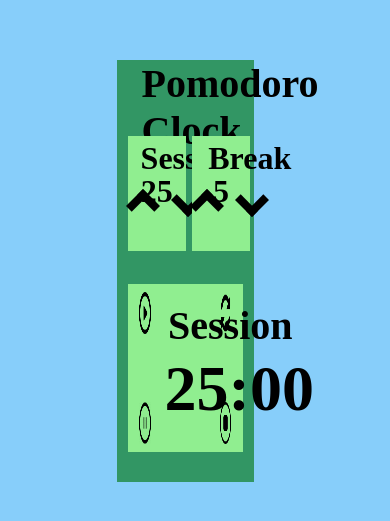
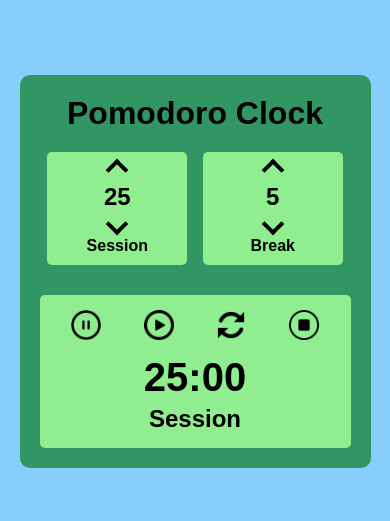
Before and after one commit to ForgeMaster132/Pomodoro_Clock, a plain HTML site: page index.html in a window 390 px wide. Shown: the part 151-672 px from the top of the page. Drawn offline with Linux system fonts and the light colour scheme.

Commit message:
Make layout responsive with flexbox

```diff
--- a/index.html
+++ b/index.html
@@ -1,33 +1,39 @@
 <!DOCTYPE html>
 <html>
 <head>
+    <meta charset="UTF-8">
+    <meta name="viewport" content="width=device-width, initial-scale=1.0">
     <link href="stylesheet.css" rel="stylesheet" type="text/css">
-        <title> Pomodoro Clock </title>
+    <title>Pomodoro Clock</title>
 </head>
 <body>
     <div id="clock">
-            <h1 id="clock-name"> Pomodoro Clock </h1>
+        <h1 id="clock-name">Pomodoro Clock</h1>
+        <div id="settings">
             <div class="setting-block" id="session">
+                <i class="up-arrow" id="session-up-arrow"></i>
                 <h1 class="set-number" id="session-set-number">25</h1>
-                    <i class="up-arrow" id="session-up-arrow"> </i>
-                        <h1 id="set-session-heading"> Session </h1>
-                    <i class="down-arrow" id="session-down-arrow"> </i>
+                <i class="down-arrow" id="session-down-arrow"></i>
+                <h1 class="set-heading" id="set-session-heading">Session</h1>
             </div>
             <div class="setting-block" id="break">
+                <i class="up-arrow" id="break-up-arrow"></i>
                 <h1 class="set-number" id="break-set-number">5</h1>
-                    <i class="up-arrow" id="break-up-arrow"> </i>
-                        <h1 id="set-break-heading"> Break </h1>
-                    <i class="down-arrow" id="break-down-arrow"> </i>
+                <i class="down-arrow" id="break-down-arrow"></i>
+                <h1 class="set-heading" id="set-break-heading">Break</h1>
+            </div>
         </div>
         <div id="display">
-                    <img class="button" id="pause" src="Images/pause.png"> </img>
-                    <img class="button" id="play" src="Images/play.png"> </img>
-                    <img class="button" id="refresh" src="Images/refresh.png"> </img>
-                    <img class="button" id="stop" src="Images/stop.png"> </img>
+            <div class="controls">
+                <img class="button" id="pause" src="Images/pause.png" alt="pause">
+                <img class="button" id="play" src="Images/play.png" alt="play">
+                <img class="button" id="refresh" src="Images/refresh.png" alt="refresh">
+                <img class="button" id="stop" src="Images/stop.png" alt="stop">
+            </div>
             <h1 id="time">25:00</h1>
             <h1 id="session-break"> Session </h1>
         </div>
     </div>
+    <script src="script.js" type="text/javascript"></script>
 </body>
-    <script src="script.js" type="text/javascript"></script>
 </html>
--- a/stylesheet.css
+++ b/stylesheet.css
@@ -1,133 +1,116 @@
-
 body {
+    margin: 0;
     background-color: lightskyblue;
+    display: flex;
+    justify-content: center;
+    align-items: center;
+    min-height: 100vh;
+    font-family: Arial, sans-serif;
 }
 
 #clock {
-    position: absolute;
-    top: 25%;
-    left: 30%;
-    width: 35%;
-    height: 50%;
-    background-color:rgb(50,150,100);
+    background-color: rgb(50,150,100);
+    width: 90%;
+    max-width: 400px;
+    border-radius: 10px;
+    padding: 20px;
+    box-sizing: border-box;
+    display: flex;
+    flex-direction: column;
+    align-items: center;
+}
+
+#clock-name {
+    margin: 0 0 20px 0;
+    font-size: 2rem;
+    text-align: center;
+}
+
+#settings {
+    display: flex;
+    justify-content: space-around;
+    width: 100%;
+    flex-wrap: wrap;
+    margin-bottom: 20px;
+}
+
+.setting-block {
+    background-color: lightgreen;
+    border-radius: 5px;
+    padding: 10px;
+    width: 45%;
+    box-sizing: border-box;
+    display: flex;
+    flex-direction: column;
+    align-items: center;
+    margin-bottom: 10px;
+}
+
+.set-heading {
+    margin: 5px 0 0 0;
+    font-size: 1rem;
+}
+
+.set-number {
+    font-size: 1.5rem;
+    margin: 5px 0;
 }
 
 i {
     border: solid black;
-    border-width: 0 8px 8px 0;
+    border-width: 0 4px 4px 0;
     display: inline-block;
-    padding: 8px;
+    padding: 6px;
+    cursor: pointer;
 }
 
 .up-arrow {
     transform: rotate(-135deg);
-    position: inherit;
-    left: 5%;
-    top: 50%;
 }
 
 .down-arrow {
     transform: rotate(45deg);
-    position: inherit;
-    left: 83%;
-    top: 45%;
 }
 
-#clock-name {
-    position: absolute;
-    left: 18%;
-    font-size: 250%;
-    padding: 0px;
-    margin: 0px;
+#display {
+    background-color: lightgreen;
+    border-radius: 5px;
+    width: 100%;
+    padding: 15px 10px;
+    box-sizing: border-box;
+    display: flex;
+    flex-direction: column;
+    align-items: center;
 }
 
-.setting-block {
-    width: 35%;
-    height: 25%;
-    padding: 5px;
-    background-color: lightgreen;
+.controls {
+    display: flex;
+    justify-content: space-around;
+    width: 100%;
+    margin-bottom: 10px;
 }
 
-#break {
-    position: inherit;
-    left: 55%;
-    top: 18%;
-}
-
-#session {
-    position: inherit;
-    left: 8%;
-    top: 18%;
-}
-
-#set-session-heading {
-    position: inherit;
-    text-align: center;
-    top: -15%;
-    left: 22%;
-}
-
-#set-break-heading {
-    position: inherit;
-    text-align: center;
-    top: -15%;
-    left: 28%;
-}
-
-.set-number {
-    position: relative;
-    text-align: center;
-    top: 10%;
+.button {
+    width: 40px;
+    height: 40px;
 }
 
 #time {
-    position: inherit;
-    top: 15%;
-    left: 32%;
-    font-size: 400%;
+    font-size: 3rem;
+    margin: 5px 0;
 }
 
 #session-break {
-    position: inherit;
-    top: -5%;
-    left: 35%;
-    font-size: 250%;
+    font-size: 1.5rem;
+    margin: 0;
 }
 
-#display {
-    position: inherit;
-    background-color: lightgreen;
-    width: 84%;
-    left: 8%;
-    top: 53%;
-    height: 40%;
+@media (max-width: 500px) {
+    .button {
+        width: 30px;
+        height: 30px;
+    }
+    #time {
+        font-size: 2.5rem;
+    }
 }
-
-.button {
-    height: 25%;
-    width: 10%;
-}
-
-#play {
-    position: inherit;
-    left: 10%;
-    top: 5%;
-}
-
-#refresh {
-    position: inherit;
-    right: 10%;
-    top: 5%;
-}
-
-#pause {
-    position: inherit;
-    top: 70%;
-    left: 10%;
-}
-
-#stop {
-    position: inherit;
-    top: 70%;
-    right: 10%;
-}
```
Lines whose indentation alone changed are shown as unchanged.
